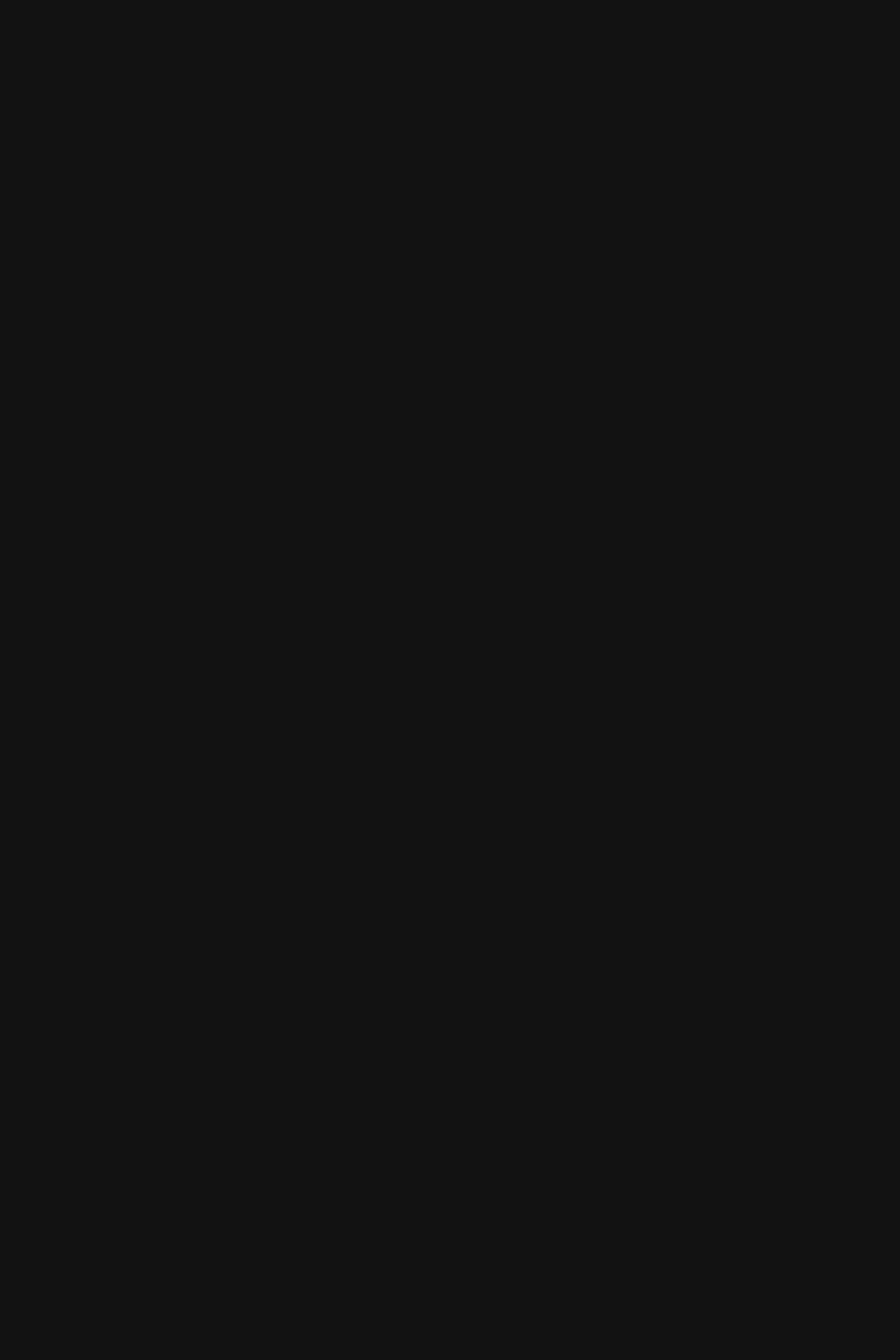
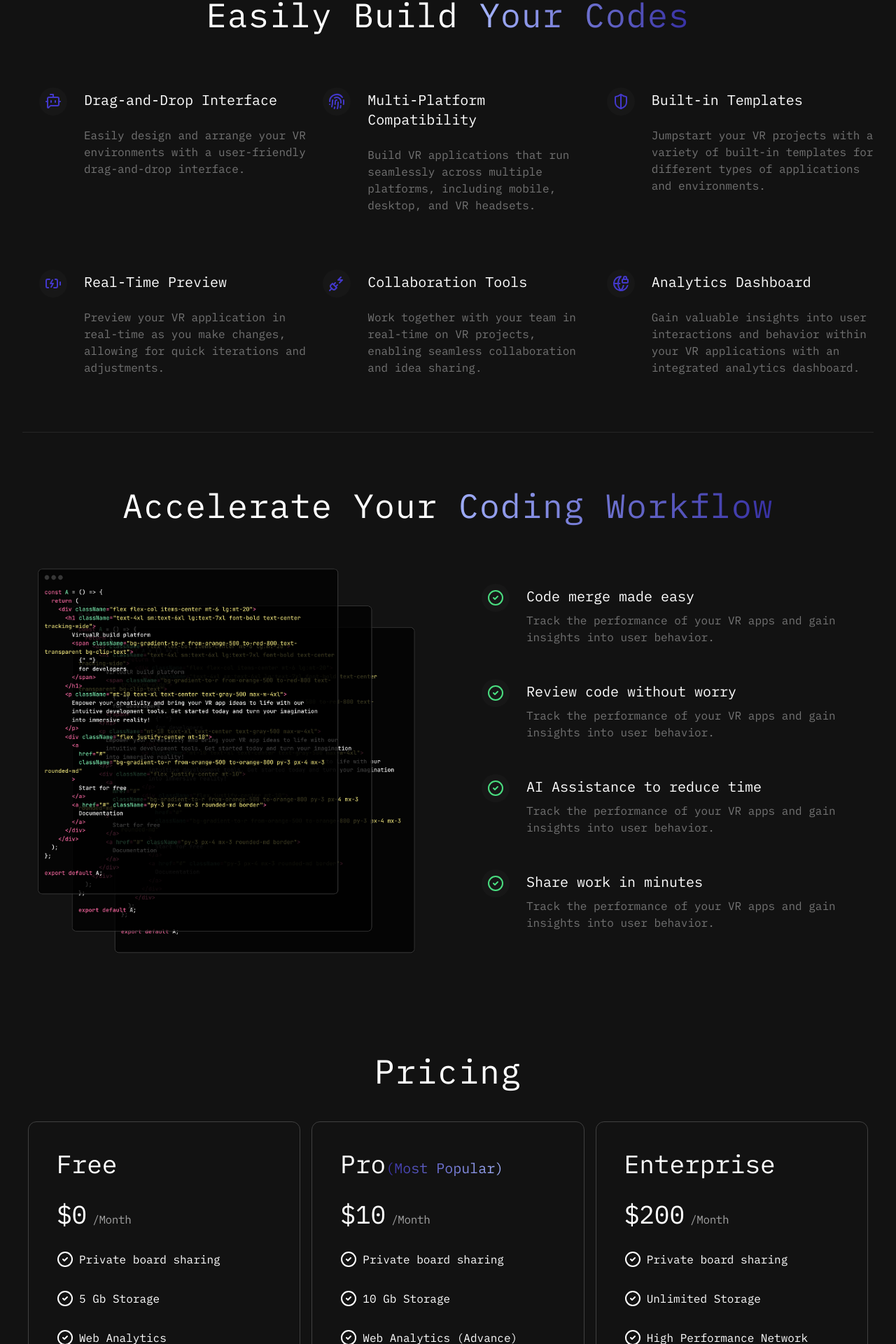
Before and after one commit to youmin0523/react_tutorials, a React (Vite) app in the folder react_template/: page / in a window 1280 px wide. Shown: the part 880-2800 px from the top of the page at 70% size. Before the commit the page ends 800 px from the top, so only its background shows below. Built offline with nearby package versions, Linux system fonts and the light colour scheme.

Commit message:
react_template complete

```diff
--- a/react_template/package.json
+++ b/react_template/package.json
@@ -4,7 +4,7 @@
   "version": "0.0.0",
   "type": "module",
   "scripts": {
-    "dev": "vite",
+    "dev": "start chrome http://localhost:5173 && vite",
     "build": "vite build",
     "lint": "eslint .",
     "preview": "vite preview"
--- a/react_template/src/App.jsx
+++ b/react_template/src/App.jsx
@@ -3,6 +3,7 @@ import {BrowserRouter, Routes, Route} from 'react-router-dom'
 import Home from './components/Home'
 import Features from './components/Features'
 import Header from './components/common/Header'
+import Footer from './components/common/Footer'
 
 
 // BrowserRouter: 브라우저에 이동을 컨트롤 하는 전체 컴포넌트
@@ -20,6 +21,7 @@ const App = () => {
             <Route path="/" element={<Home />} />
             <Route path="/features" element={<Features />} />
           </Routes>
+          <Footer />
       </BrowserRouter>
     </>
   )
--- a/react_template/src/components/Home/Features.jsx
+++ b/react_template/src/components/Home/Features.jsx
@@ -1,11 +1,31 @@
 import React from 'react'
+import {features} from '../../constants/data'
+import SubTitle from '../common/SubTitle'
 
 const Features = () => {
   return (
-    <div>
-      <div>
-        <span>Features</span>
-        <h2>Easily Build <span>Your Codes</span></h2>
+    <div className='mt-20 border-b border-neutral-800'>
+      <div className='text-center'>
+        <span className='dark:bg-neutral-900 text-indigo-500 py-1 px-2 text-sm font-medium uppercase rounded-full light:border light: bg-neutral-500 border light:bg-white dark:border-0'>Features</span>
+        <SubTitle frontTitle="Easily Build " backTitle="Your Codes" />
+      </div>
+
+      <div className='flex flex-wrap mt-10 lg:mt-20'>
+        {
+          features.map((feature, index) => (
+            <div key={index} className='w-full sm:w-1/2 lg:w-1/3'>
+              <div className='flex'>
+                <div className='flex justify-center items-center w-10 h-10 dark:bg-neutral-900 text-indigo-700 rounded-full p-2 mx-6 dark:border-0 light: bg-white light:border light: border-neutral-500'>
+                  <div className='w-full h-full'>{feature.icon}</div>
+                </div>
+                <div>
+                  <h5 className='mt-1 mb-6 text-xl'>{feature.text}</h5>
+                  <p className='text-md mb-20 text-neutral-500'>{feature.description}</p>
+                </div>
+              </div>
+          </div>
+          ))
+        }
       </div>
     </div>
   )
--- /dev/null
+++ b/react_template/src/components/Home/Pricing.jsx
@@ -0,0 +1,51 @@
+import React from 'react'
+import SubTitle from '../common/SubTitle'
+import { pricingOptions } from '../../constants/data'
+import { CheckCircle2 } from 'lucide-react'
+import { Link } from 'react-router-dom'
+
+const Pricing = () => {
+  return (
+    <div className='mt-20'>
+      <SubTitle frontTitle="Pricing"/>
+      <div className='flex flex-wrap mt-10'>
+        {
+          pricingOptions.map((option, index) => (
+            <div key={index} className='w-full sm:w-1/2 lg:w-1/3 p-2'>
+              <div className='p-10 border border-neutral-700 rounded-xl'>
+                <p className='text-4xl mb-8'>
+                  {option.title}
+                  {
+                    index === 1 && (
+                      <span className='bg-gradient-to-l from-indigo-300 to-indigo-800 text-transparent bg-clip-text text-xl'>(Most Popular)</span>
+                    )
+                  }
+                </p>
+
+                <p className='mb-8'>
+                  <span className='text-4xl mt-6 mr-2'>{option.price}</span>
+                  <span className='text-neutral-400 tracking-tight'>/Month</span>
+                </p>
+
+
+                <ul>
+                  {
+                  option.features.map((feature, index) => (
+                    <li key={index} className='mt-8 flex gap-2 items-center'>
+                      <CheckCircle2 />
+                      <span>{feature}</span>
+                    </li>
+                  ))
+                  }
+                </ul>
+                <Link to="/subscribe" className='flex justify-center items-center w-full mt-20 tracking-tight text-xl border border-indigo-600 rounded-lg py-2 transition duration-300 hover:bg-indigo-600 hover:text-white'>Subscribe</Link>
+              </div>
+            </div>
+          ))
+        }
+      </div>
+    </div>
+  )
+}
+
+export default Pricing
--- /dev/null
+++ b/react_template/src/components/Home/Testimonial.jsx
@@ -0,0 +1,33 @@
+import React from 'react'
+import SubTitle from '../common/SubTitle'
+import { testimonials } from '../../constants/data'
+
+const Testimonial = () => {
+  return (
+    <div className='mt-20'>
+      <SubTitle frontTitle="What People Are Saying" />
+      <div className='flex flex-wrap justify-center mt-10'>
+        {
+          testimonials.map((testimonial, index) => (
+            <div key={index} className='w-full sm:w-1/2 lg:w-1/3 px-4 py-2'>
+              <div className='dark:bg-neutral-900 light: bg-white rounded-md p-6 text-md border border-neutral-800 dark:font-thin light:font-normal dark:text-neutral-300 light:text-black'>
+                <p>{testimonial.text.substring(0, 130) + '...'}</p>
+
+                <div className='flex gap-8 mt-8'>
+                  <img src={testimonial.image} alt="user" className='w-12 h-12 rounded-full border border-neutral-300'/>
+
+                  <div>
+                    <h6>{testimonial.user}</h6>
+                    <span className='text-sm font-normal italic text-neutral-600'>{testimonial.company}</span>
+                  </div>
+                </div>
+              </div>
+            </div>
+          ))
+        }
+      </div>
+    </div>
+  )
+}
+
+export default Testimonial
--- /dev/null
+++ b/react_template/src/components/Home/Workflow.jsx
@@ -0,0 +1,35 @@
+import React from 'react'
+import SubTitle from '../common/SubTitle'
+import codeImg from "../../assets/code.jpg"
+import { checklistItems } from '../../constants/data'
+import { CheckCircle2 } from 'lucide-react'
+
+const Workflow = () => {
+  return (
+    <div className='mt-20'>
+      <SubTitle frontTitle="Accelerate Your" backTitle=" Coding Workflow"/>
+      <div className='flex flex-wrap justify-center mt-10'>
+        <div className='w-full lg:w-1/2 p-2'>
+          <img src={codeImg} alt="code Image" />
+        </div>
+        <div className='w-full lg:w-1/2 p-12'>
+          {
+            checklistItems.map((item, index) => (
+              <div key={index} className='flex mb-12 gap-6'>
+                <div className='text-green-400 bg-neutral-900 h-10 w-10 p-2 rounded-full'>
+                  <CheckCircle2 />
+                </div>
+                <div>
+                  <h5 className='mt-1 mb-2 text-xl'>{item.title}</h5>
+                  <p className='text-md text-neutral-500'>{item.description}</p>
+                </div>
+              </div>
+            ))
+          }
+        </div>
+      </div>
+    </div>
+  )
+}
+
+export default Workflow
--- a/react_template/src/components/Home/index.jsx
+++ b/react_template/src/components/Home/index.jsx
@@ -1,6 +1,9 @@
 import React from 'react'
 import HeroSection from './HeroSection'
 import Features from './Features'
+import Workflow from './Workflow'
+import Pricing from './Pricing'
+import Testimonial from './Testimonial'
 
 const index = () => {
   return (
@@ -10,6 +13,12 @@ const index = () => {
 
         <Features />
 
+        <Workflow />
+
+        <Pricing />
+
+        <Testimonial />
+
       </div>
     </div>
   )
--- /dev/null
+++ b/react_template/src/components/common/Footer.jsx
@@ -0,0 +1,50 @@
+import React from 'react'
+import { communityLinks, platformLinks, resourcesLinks } from '../../constants/data'
+import { Link } from 'react-router-dom'
+
+const Footer = () => {
+  return (
+    <footer className='mt-20 border-t py-10 text-neutral-700'>
+      <div className='container grid grid-cols-2 lg:grid-cols-3 gap-y-10'>
+        <div>
+          <h3 className='footer-title'>Resources</h3>
+          <ul className='space-y-2'>
+            {
+              resourcesLinks.map((link, index) => (
+                <li key={index}>
+                  <Link to={link.to}>{link.text}</Link>
+                </li>
+              ))
+            }
+          </ul>
+        </div>
+        <div>
+          <h3 className='footer-title'>Platform</h3>
+          <ul className='space-y-2'>
+            {
+              platformLinks.map((link, index) => (
+                <li key={index}>
+                  <Link to={link.to}>{link.text}</Link>
+                </li>
+              ))
+            }
+          </ul>
+        </div>
+        <div>
+          <h3 className='footer-title'>Community</h3>
+          <ul className='space-y-2'>
+            {
+              communityLinks.map((link, index) => (
+                <li key={index}>
+                  <Link to={link.to}>{link.text}</Link>
+                </li>
+              ))
+            }
+          </ul>
+        </div>
+      </div>
+    </footer>
+  )
+}
+
+export default Footer
--- /dev/null
+++ b/react_template/src/components/common/SubTitle.jsx
@@ -0,0 +1,10 @@
+import React from 'react'
+
+const SubTitle = ({frontTitle, backTitle}) => {
+  return (
+    <h2 className='text-3xl sm:text-5xl lg:textp-6xl mt-10 lg:mt-20 tracking-wide text-center'>{frontTitle}<span className='bg-gradient-to-r from-indigo-300 to-indigo-800 text-transparent bg-clip-text'>{backTitle}</span>
+    </h2>
+  )
+}
+
+export default SubTitle
```
